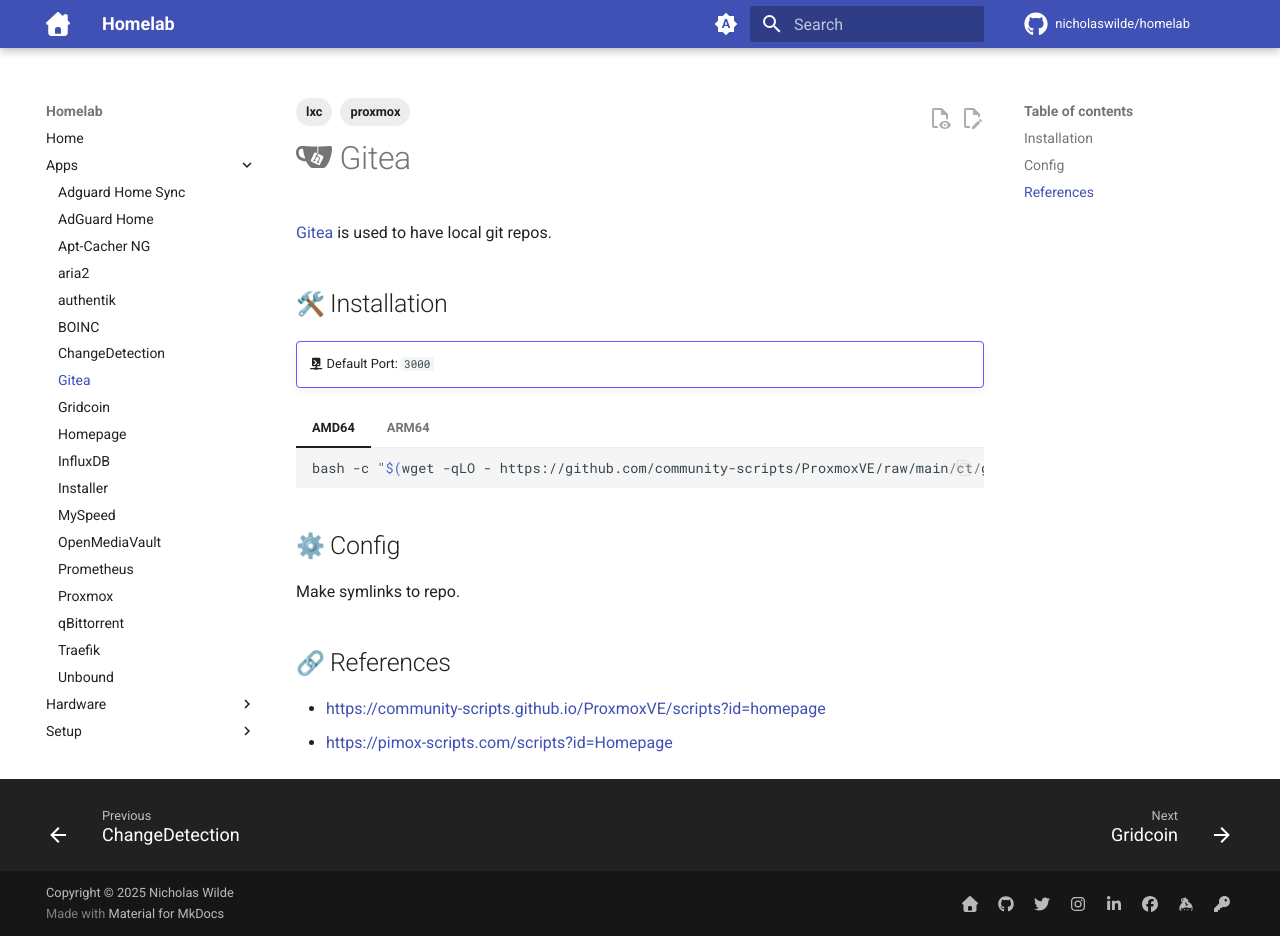
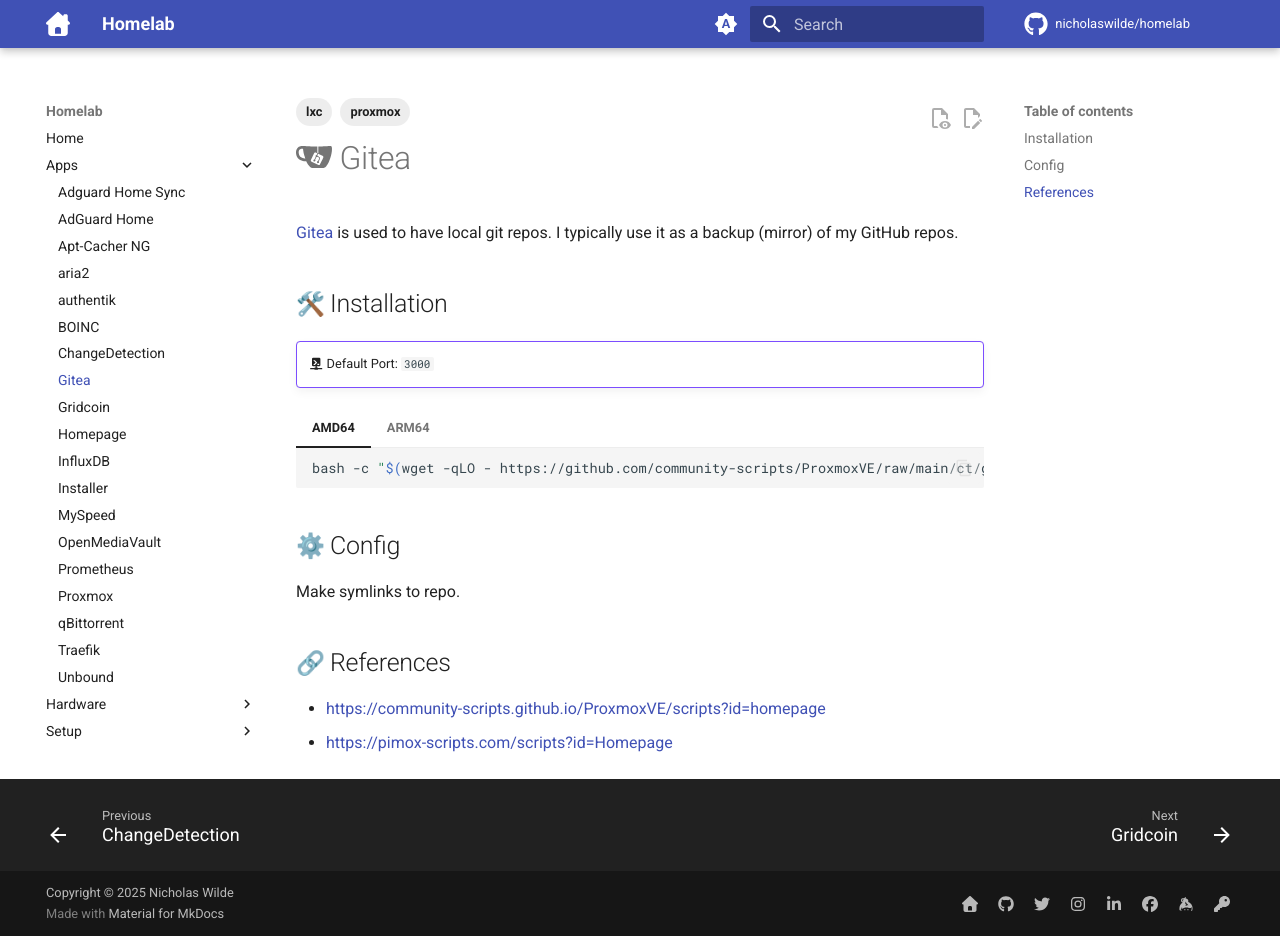
Before and after one commit to nicholaswilde/homelab, an MkDocs documentation site: the page built from docs/apps/gitea.md, in a window 1280 px wide and 936 px high. Built offline with MkDocs 1.6.1 and Material for MkDocs 9.7.7, drawn with Linux system fonts in a browser that asks for light colours; emoji names are drawn with the system emoji font; comment, search, counter and statistics services are not loaded.

Commit message:
Update gitea.md

```diff
--- a/docs/apps/gitea.md
+++ b/docs/apps/gitea.md
@@ -5,7 +5,7 @@
 ---
 # :simple-gitea: Gitea
 
-[Gitea][1] is used to have local git repos.
+[Gitea][1] is used to have local git repos. I typically use it as a backup (mirror) of my GitHub repos.
 
 ## :hammer_and_wrench: Installation
 
```
